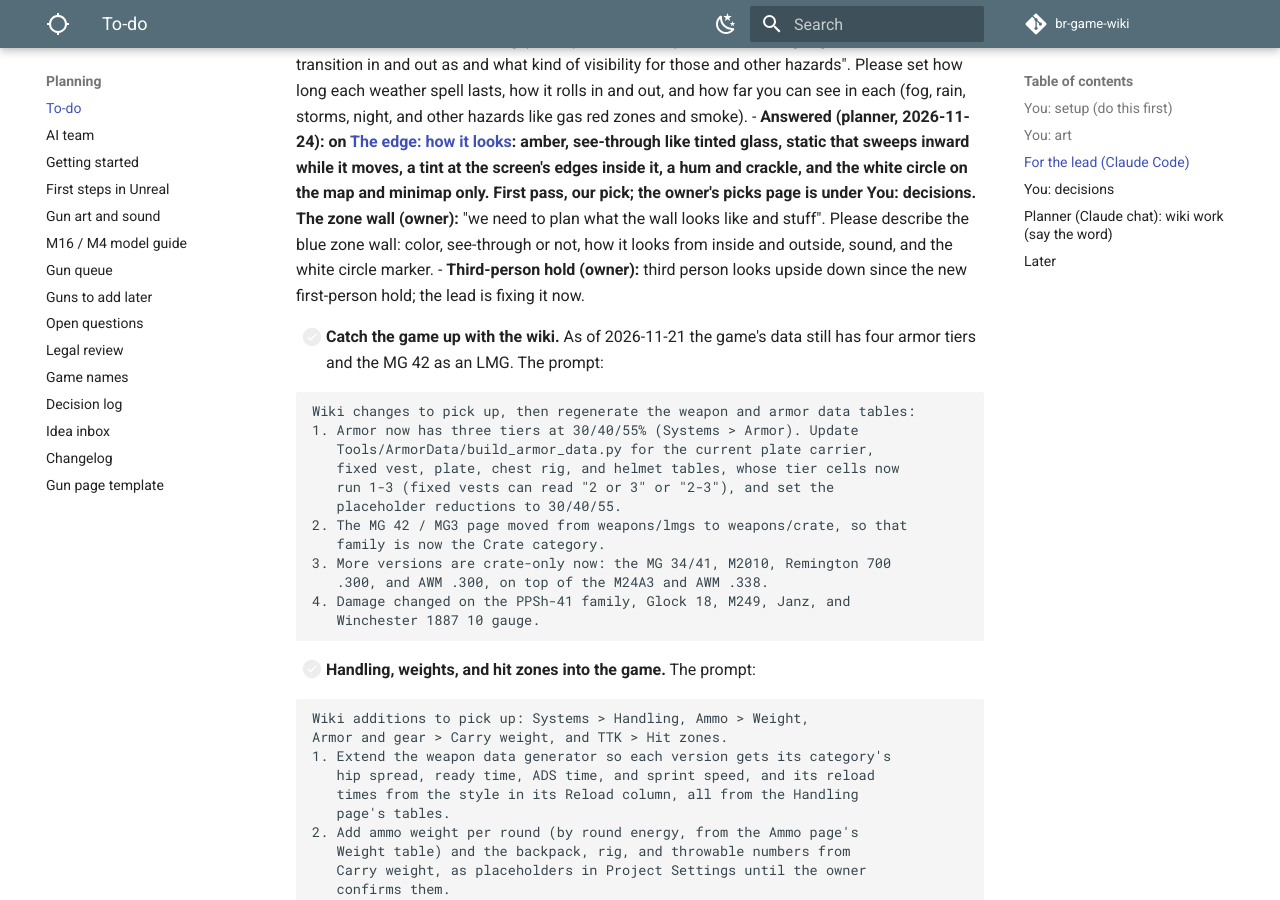
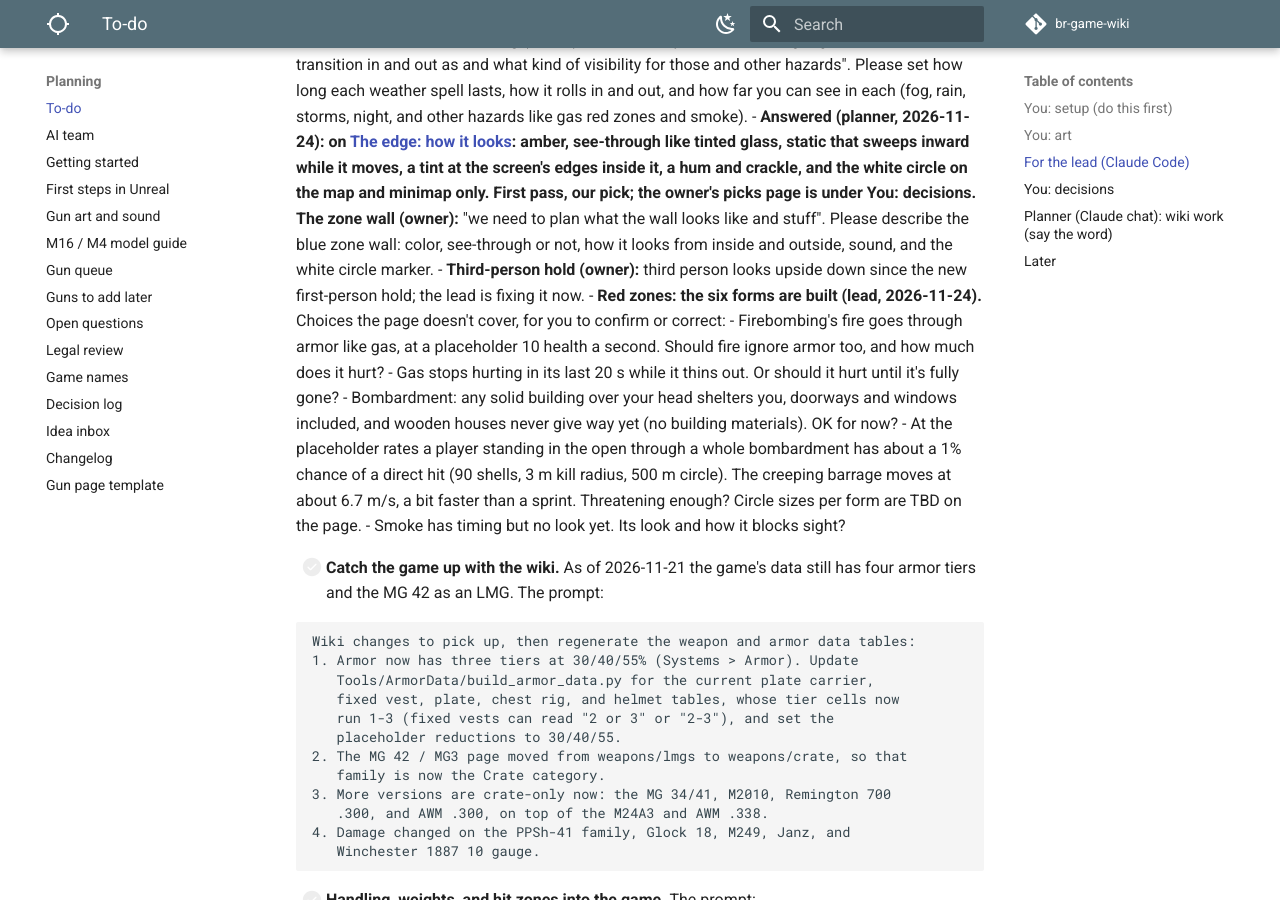
Before and after one commit to DerrickSpartan1/br-game-wiki, an MkDocs documentation site: the page built from docs/planning/to-do.md, in a window 1280 px wide and 900 px high, scrolled down 10841 px. Built offline with MkDocs 1.6.1 and Material for MkDocs 9.7.7, drawn with Linux system fonts in a browser that asks for light colours; comment, search, counter and statistics services are not loaded.

Commit message:
Planner questions: red zone choices the page doesn't cover
Co-Authored-By: Claude Opus 5.5 <noreply@anthropic.com>

```diff
--- a/docs/planning/to-do.md
+++ b/docs/planning/to-do.md
@@ -142,6 +142,12 @@ When you tell the lead "check the planner's list," it works through this section
 - **Answered (planner, 2026-11-24): each heavy spell now has a warning, a roll-in, a hold, and a clear-out, and every weather, night, and hazard has a sight distance, on [Weather](../systems/match-flow.md#weather) and [Hazards: timing and sight](../systems/match-flow.md#hazards-timing-and-sight). First pass, our pick; the owner's picks page is under You: decisions.** **Weather timing (owner):** "we need to plan out how long fog and stuff lasts and transition in and out as and what kind of visibility for those and other hazards". Please set how long each weather spell lasts, how it rolls in and out, and how far you can see in each (fog, rain, storms, night, and other hazards like gas red zones and smoke).
 - **Answered (planner, 2026-11-24): on [The edge: how it looks](../systems/match-flow.md#the-edge-how-it-looks): amber, see-through like tinted glass, static that sweeps inward while it moves, a tint at the screen's edges inside it, a hum and crackle, and the white circle on the map and minimap only. First pass, our pick; the owner's picks page is under You: decisions.** **The zone wall (owner):** "we need to plan what the wall looks like and stuff". Please describe the blue zone wall: color, see-through or not, how it looks from inside and outside, sound, and the white circle marker.
 - **Third-person hold (owner):** third person looks upside down since the new first-person hold; the lead is fixing it now.
+- **Red zones: the six forms are built (lead, 2026-11-24).** Choices the page doesn't cover, for you to confirm or correct:
+    - Firebombing's fire goes through armor like gas, at a placeholder 10 health a second. Should fire ignore armor too, and how much does it hurt?
+    - Gas stops hurting in its last 20 s while it thins out. Or should it hurt until it's fully gone?
+    - Bombardment: any solid building over your head shelters you, doorways and windows included, and wooden houses never give way yet (no building materials). OK for now?
+    - At the placeholder rates a player standing in the open through a whole bombardment has about a 1% chance of a direct hit (90 shells, 3 m kill radius, 500 m circle). The creeping barrage moves at about 6.7 m/s, a bit faster than a sprint. Threatening enough? Circle sizes per form are TBD on the page.
+    - Smoke has timing but no look yet. Its look and how it blocks sight?
 
 
 - [ ] **Catch the game up with the wiki.** As of 2026-11-21 the game's data still has four armor tiers and the MG 42 as an LMG. The prompt:
```
